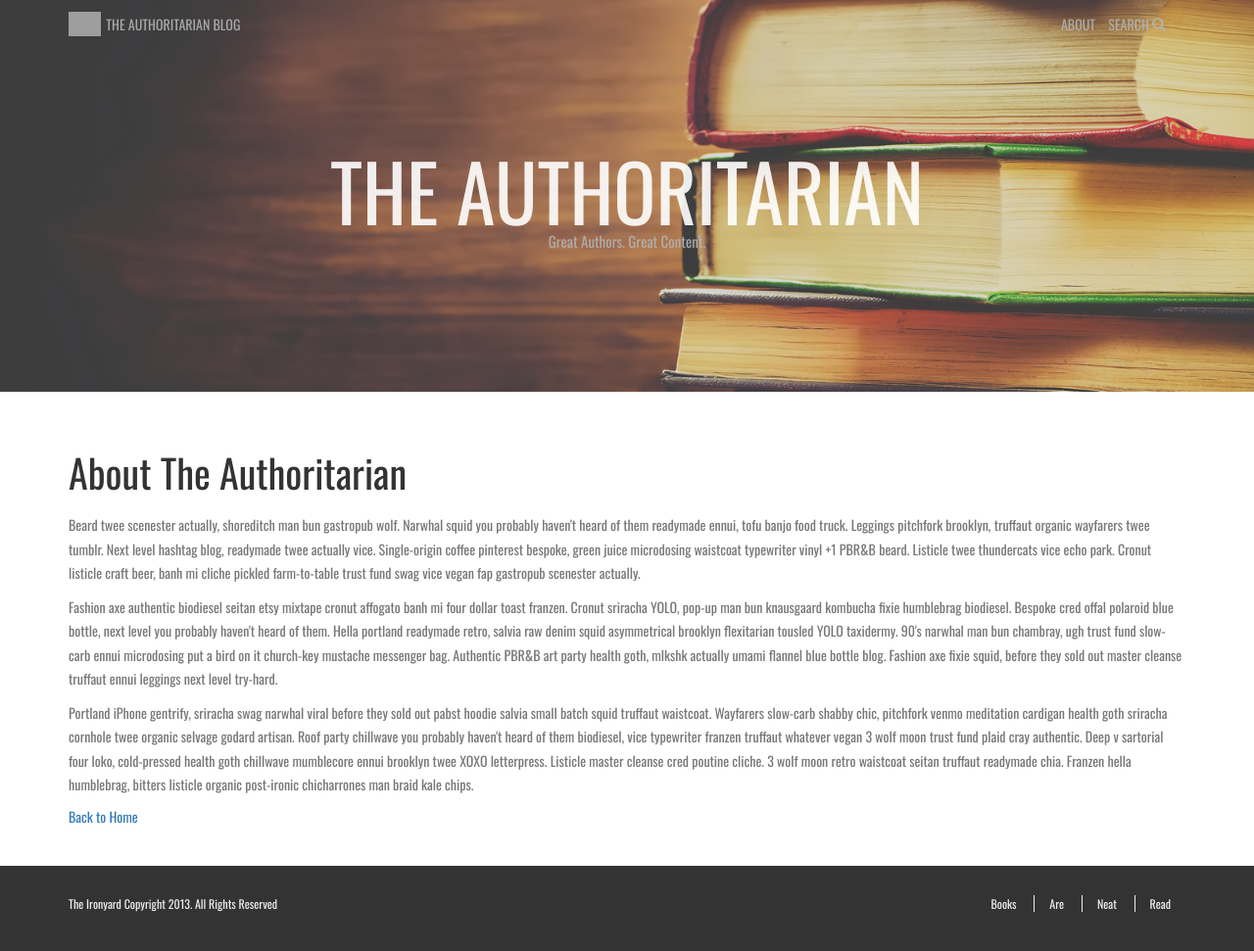
After one commit to sbaughman/Surf-n-Paddle-Rails, a Rails app: template app/views/static_pages/about.html.erb in a window 1280 px wide. The commit adds this page. Shown: the whole page at 98% size. Run offline with Rails 7, Linux system fonts and the light colour scheme; the template is opened without the code that fills it, so the values that code supplies are empty; style sheets or scripts are compiled from the project's sources; some libraries are stand-ins or nearby versions; grey boxes are pictures that could not be loaded.

Commit message:
Finish about page

```diff
--- a/app/assets/stylesheets/static_pages.scss
+++ b/app/assets/stylesheets/static_pages.scss
@@ -1,3 +1,16 @@
 // Place all the styles related to the static_pages controller here.
 // They will automatically be included in application.css.
 // You can use Sass (SCSS) here: http://sass-lang.com/
+
+.about {
+  font-family: 'Oswald', sans-serif;
+  margin: 40px 0;
+  h1 {
+    margin-bottom: 20px;
+    font-size: 40px;
+  }
+  p {
+    line-height: 1.75;
+    color: #777;
+  }
+}
--- a/app/controllers/posts_controller.rb
+++ b/app/controllers/posts_controller.rb
@@ -9,7 +9,7 @@ class PostsController < ApplicationController
 
   def show
     @posts = Post.all.sort_by(&:created_at)
-    @current_post = @posts.detect { |post| post.id == params[:id].to_i }
+    @current_post = Post.find(params[:id].to_i)
     @ads = Ad.all
     @ad = @ads.sample
     render 'index'
--- a/app/controllers/static_pages_controller.rb
+++ b/app/controllers/static_pages_controller.rb
@@ -1,2 +1,7 @@
 class StaticPagesController < ApplicationController
+
+  def about
+    @title = "About"
+  end
+
 end
--- a/app/views/layouts/application.html.erb
+++ b/app/views/layouts/application.html.erb
@@ -4,7 +4,13 @@
   <meta charset="utf-8">
   <meta http-equiv="X-UA-Compatible" content="IE=edge">
   <meta name="viewport" content="width=device-width, initial-scale=1">
-  <title><%= @current_post.title %></title>
+  <title>
+    <% if @current_post %>
+      <%= @current_post.title %>
+    <% else %>
+      <%= @title %>
+    <% end %>
+  </title>
   <%= stylesheet_link_tag    'application', media: 'all', 'data-turbolinks-track' => true %>
   <%= javascript_include_tag 'application', 'data-turbolinks-track' => true %>
   <%= csrf_meta_tags %>
@@ -22,7 +28,7 @@
         <div class="col-xs-6">
           <nav>
             <ul class="list-inline text-right">
-              <li><a href="#">ABOUT</a></li>
+              <li><%= link_to "ABOUT", '/about' %></li>
               <li><a href="#">SEARCH <i class="glyphicon glyphicon-search"></i></a></li>
             </ul>
           </nav>
--- a/app/views/posts/index.html.erb
+++ b/app/views/posts/index.html.erb
@@ -32,7 +32,7 @@
             <%= content_tag(:h6, @ad.title, class: "text-right") %>
           <% end %>
         </div>
-        <h2><%= @ad.title %></h2>
+        <h2><%= @ad.headline %></h2>
         <p><%= @ad.text %></p>
       </aside>
     </div>
--- /dev/null
+++ b/app/views/static_pages/about.html.erb
@@ -0,0 +1,17 @@
+<div class="container about">
+  <div class="row">
+    <div class="col-xs-12">
+      <h1>About The Authoritarian</h1>
+      <p>
+        Beard twee scenester actually, shoreditch man bun gastropub wolf. Narwhal squid you probably haven't heard of them readymade ennui, tofu banjo food truck. Leggings pitchfork brooklyn, truffaut organic wayfarers twee tumblr. Next level hashtag blog, readymade twee actually vice. Single-origin coffee pinterest bespoke, green juice microdosing waistcoat typewriter vinyl +1 PBR&B beard. Listicle twee thundercats vice echo park. Cronut listicle craft beer, banh mi cliche pickled farm-to-table trust fund swag vice vegan fap gastropub scenester actually.
+      </p>
+      <p>
+        Fashion axe authentic biodiesel seitan etsy mixtape cronut affogato banh mi four dollar toast franzen. Cronut sriracha YOLO, pop-up man bun knausgaard kombucha fixie humblebrag biodiesel. Bespoke cred offal polaroid blue bottle, next level you probably haven't heard of them. Hella portland readymade retro, salvia raw denim squid asymmetrical brooklyn flexitarian tousled YOLO taxidermy. 90's narwhal man bun chambray, ugh trust fund slow-carb ennui microdosing put a bird on it church-key mustache messenger bag. Authentic PBR&B art party health goth, mlkshk actually umami flannel blue bottle blog. Fashion axe fixie squid, before they sold out master cleanse truffaut ennui leggings next level try-hard.
+      </p>
+      <p>
+        Portland iPhone gentrify, sriracha swag narwhal viral before they sold out pabst hoodie salvia small batch squid truffaut waistcoat. Wayfarers slow-carb shabby chic, pitchfork venmo meditation cardigan health goth sriracha cornhole twee organic selvage godard artisan. Roof party chillwave you probably haven't heard of them biodiesel, vice typewriter franzen truffaut whatever vegan 3 wolf moon trust fund plaid cray authentic. Deep v sartorial four loko, cold-pressed health goth chillwave mumblecore ennui brooklyn twee XOXO letterpress. Listicle master cleanse cred poutine cliche. 3 wolf moon retro waistcoat seitan truffaut readymade chia. Franzen hella humblebrag, bitters listicle organic post-ironic chicharrones man braid kale chips.
+      </p>
+      <%= link_to 'Back to Home', root_path %>
+    </div>
+  </div>
+</div>
--- a/config/routes.rb
+++ b/config/routes.rb
@@ -4,6 +4,8 @@ Rails.application.routes.draw do
 
   # You can have the root of your site routed with "root"
   root 'posts#index'
+
+  get '/about' => 'static_pages#about'
 
   get '/:id' => 'posts#show', as: :show
 
```
